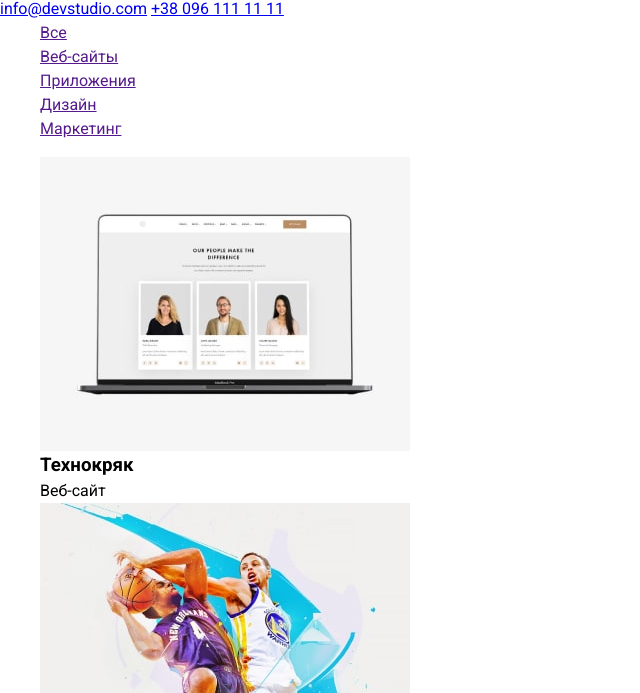
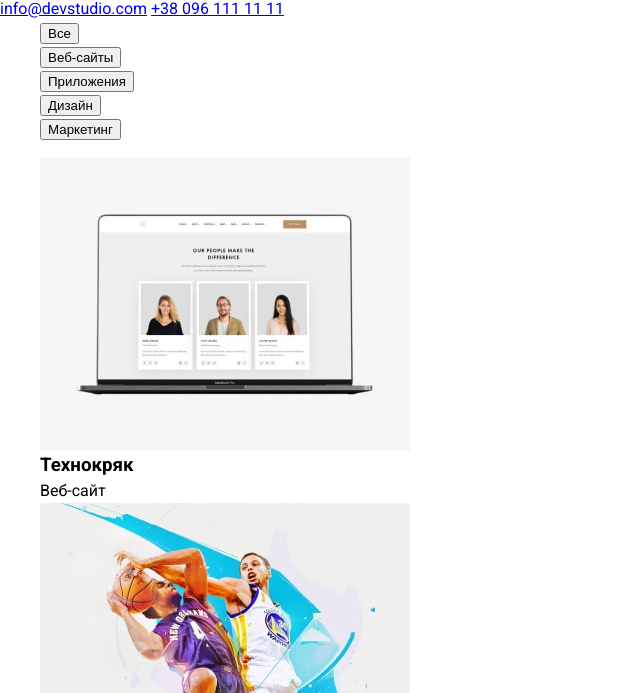
Before and after one commit to Fiestaline/goit-markup-hw-02, a plain HTML site: page portfolio.html in a window 1280 px wide. Shown: the part 107-800 px from the top of the page, without its empty margins (0-640 px from the left). Drawn offline with Linux system fonts and the light colour scheme.

Commit message:
Разметка-3

```diff
--- a/portfolio.html
+++ b/portfolio.html
@@ -27,11 +27,11 @@
     </header>
     <main>
         <ul>
-            <li><a href="">Все</a></li>
-            <li><a href="">Веб-сайты</a></li>
-            <li><a href="">Приложения</a></li>
-            <li><a href="">Дизайн</a></li>
-            <li><a href="">Маркетинг</a></li>
+            <li><button type="button">Все</button></li>
+            <li><button type="button">Веб-сайты</button></li>
+            <li><button type="button">Приложения</button></li>
+            <li><button type="button">Дизайн</button></li>
+            <li><button type="button">Маркетинг</button></li>
         </ul>
         <section>
             <ul>
```
